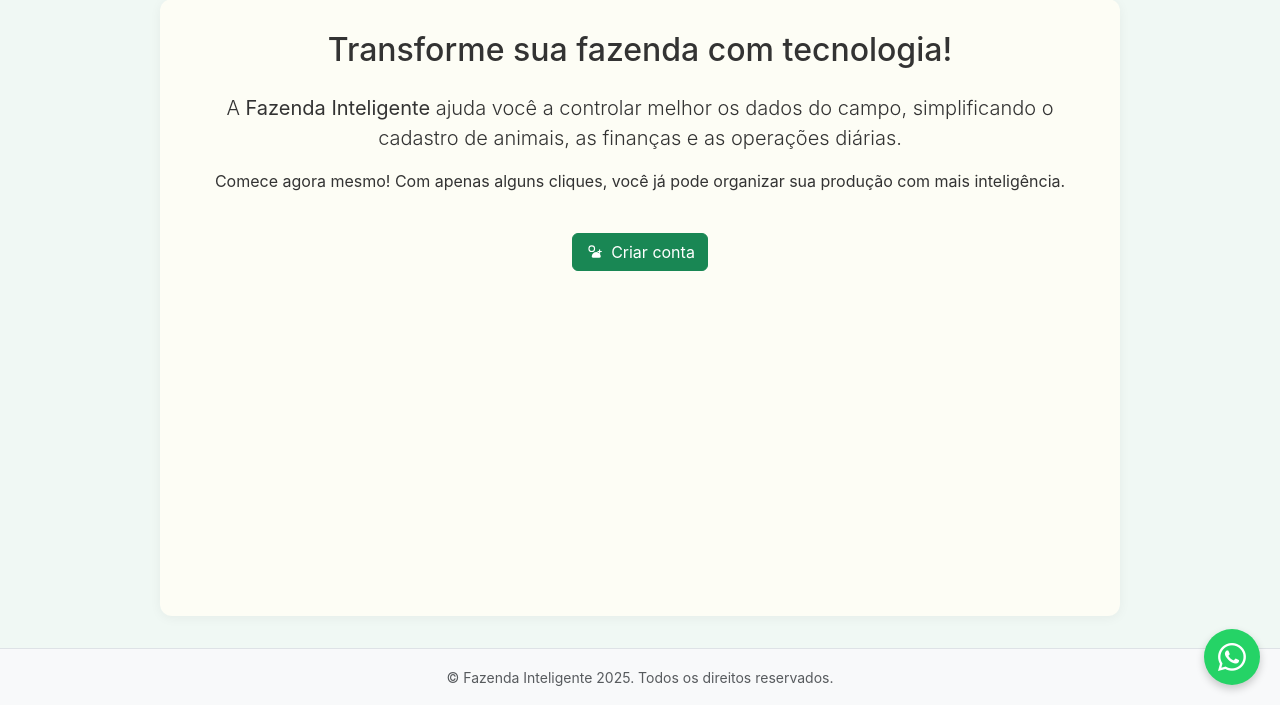
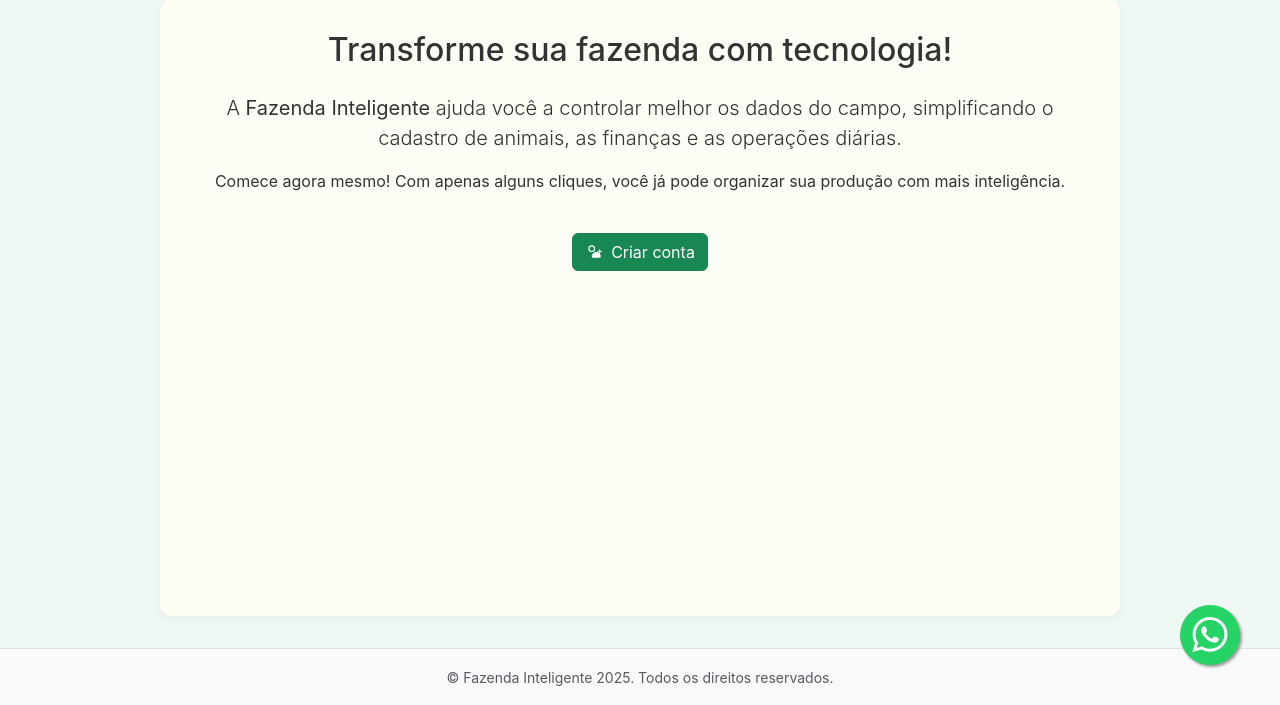
Before and after one commit to seixasita/mariabonita, a FastAPI app: page / in a window 1280 px wide. Shown: the part 95-800 px from the top of the page. Run offline with FastAPI, Linux system fonts and the light colour scheme.

Commit message:
Adiciona estilo para botão WhatsApp flutuante

```diff
--- a/static/css/estilo.css
+++ b/static/css/estilo.css
@@ -31,25 +31,27 @@ footer {
   flex-shrink: 0;
 }
 
-/* Botão flutuante do WhatsApp */
 .whatsapp-float {
   position: fixed;
-  bottom: 20px;
-  right: 20px;
-  background-color: #25D366;
+  width: 60px;
+  height: 60px;
+  bottom: 40px;
+  right: 40px;
+  background-color: #25d366; /* verde WhatsApp */
   color: white;
-  border-radius: 50%;
-  width: 56px;
-  height: 56px;
+  border-radius: 50px;
+  text-align: center;
+  font-size: 35px;
+  box-shadow: 2px 2px 3px #999;
+  z-index: 1000;
   display: flex;
   align-items: center;
   justify-content: center;
-  font-size: 28px;
-  box-shadow: 0 4px 8px rgba(0, 0, 0, 0.2);
-  z-index: 1000;
-  transition: transform 0.2s ease;
+  transition: background-color 0.3s;
 }
 
 .whatsapp-float:hover {
-  transform: scale(1.1);
+  background-color: #128c4a;
+  color: white;
+  text-decoration: none;
 }
```
